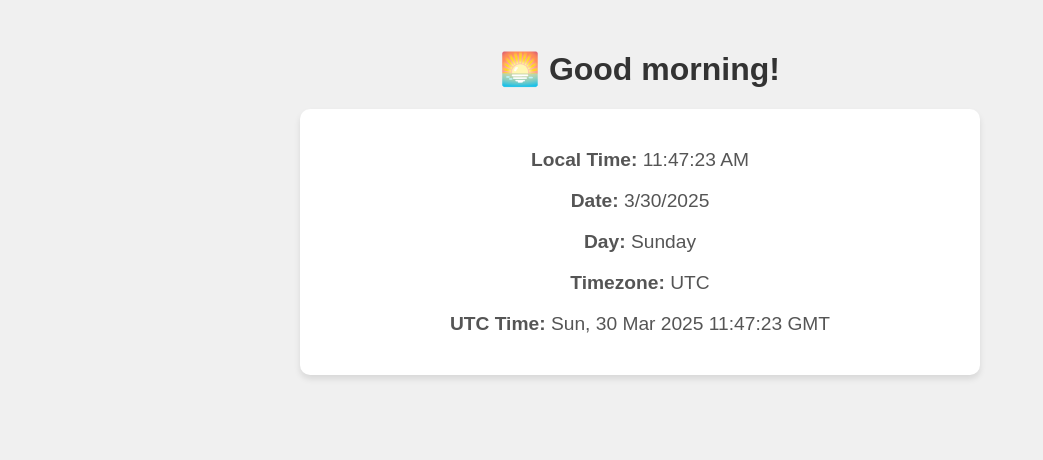
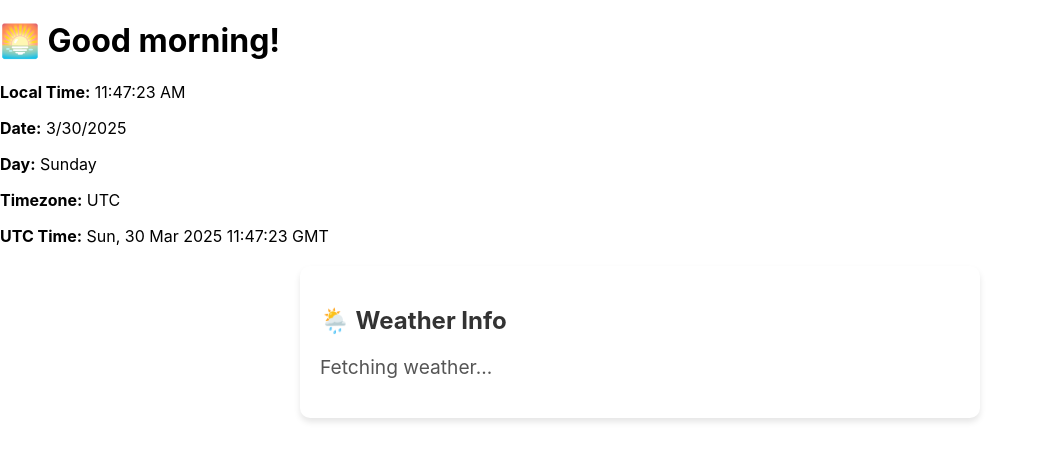
Before and after one commit to AliHosseini1959/date-time-app, a React (Create React App) app: page / in a window 1280 px wide. Shown: the top 460 px of the page, without its empty margins (0-1043 px from the left). Built offline with nearby package versions, Linux system fonts and the light colour scheme; no server answers.

Commit message:
Added weather feature with OpenWeatherMap API

```diff
--- a/src/App.css
+++ b/src/App.css
@@ -1,30 +1,23 @@
-body {
-  font-family: Arial, sans-serif;
-  background-color: #f0f0f0;
-  text-align: center;
-  margin: 0;
-  padding: 0;
-}
-
-.container {
-  margin-top: 50px;
-}
-
-h1 {
-  font-size: 2em;
-  color: #333;
-}
-
-.time-box {
-  background: white;
+.weather-box {
+  background: #ffffff;
   padding: 20px;
-  margin: auto;
+  margin: 20px auto;
   width: 50%;
   border-radius: 10px;
   box-shadow: 0px 4px 6px rgba(0, 0, 0, 0.1);
 }
 
-p {
+.weather-box h2 {
+  font-size: 1.5em;
+  color: #333;
+}
+
+.weather-box p {
   font-size: 1.2em;
   color: #555;
 }
+
+.weather-box img {
+  width: 80px;
+  height: 80px;
+}
--- a/src/App.js
+++ b/src/App.js
@@ -1,18 +1,49 @@
 import React, { useState, useEffect } from "react";
 import "./App.css";
 
+const API_KEY = "b4b55cfe3cf67d1b2d109d854aaaeb32"; // 🔹 Replace with your actual API key
+
 function App() {
   const [dateTime, setDateTime] = useState(new Date());
+  const [weather, setWeather] = useState(null);
+  const [locationError, setLocationError] = useState(false);
 
   useEffect(() => {
     const intervalId = setInterval(() => {
       setDateTime(new Date());
-    }, 1000); // Update every second
+    }, 1000); // Update time every second
 
-    return () => clearInterval(intervalId); // Cleanup
+    return () => clearInterval(intervalId);
   }, []);
 
-  // Get time-based greeting
+  useEffect(() => {
+    // Get user's location
+    if (navigator.geolocation) {
+      navigator.geolocation.getCurrentPosition(
+        (position) => {
+          const { latitude, longitude } = position.coords;
+          fetchWeather(latitude, longitude);
+        },
+        () => setLocationError(true)
+      );
+    } else {
+      setLocationError(true);
+    }
+  }, []);
+
+  // Fetch weather data
+  const fetchWeather = async (lat, lon) => {
+    try {
+      const response = await fetch(
+        `https://api.openweathermap.org/data/2.5/weather?lat=${lat}&lon=${lon}&units=metric&appid=${API_KEY}`
+      );
+      const data = await response.json();
+      setWeather(data);
+    } catch (error) {
+      console.error("Error fetching weather:", error);
+    }
+  };
+
   const getGreeting = () => {
     const hour = dateTime.getHours();
     if (hour < 12) return "🌅 Good morning!";
@@ -30,6 +61,26 @@ function App() {
         <p><strong>Timezone:</strong> {Intl.DateTimeFormat().resolvedOptions().timeZone}</p>
         <p><strong>UTC Time:</strong> {dateTime.toUTCString()}</p>
       </div>
+
+      {/* Weather Section */}
+      <div className="weather-box">
+        <h2>🌦️ Weather Info</h2>
+        {locationError ? (
+          <p>❌ Location access denied. Unable to fetch weather.</p>
+        ) : weather ? (
+          <>
+            <p><strong>Location:</strong> {weather.name}, {weather.sys.country}</p>
+            <p><strong>Temperature:</strong> {weather.main.temp}°C</p>
+            <p><strong>Condition:</strong> {weather.weather[0].description}</p>
+            <img
+              src={`https://openweathermap.org/img/wn/${weather.weather[0].icon}@2x.png`}
+              alt="Weather Icon"
+            />
+          </>
+        ) : (
+          <p>Fetching weather...</p>
+        )}
+      </div>
     </div>
   );
 }
```
